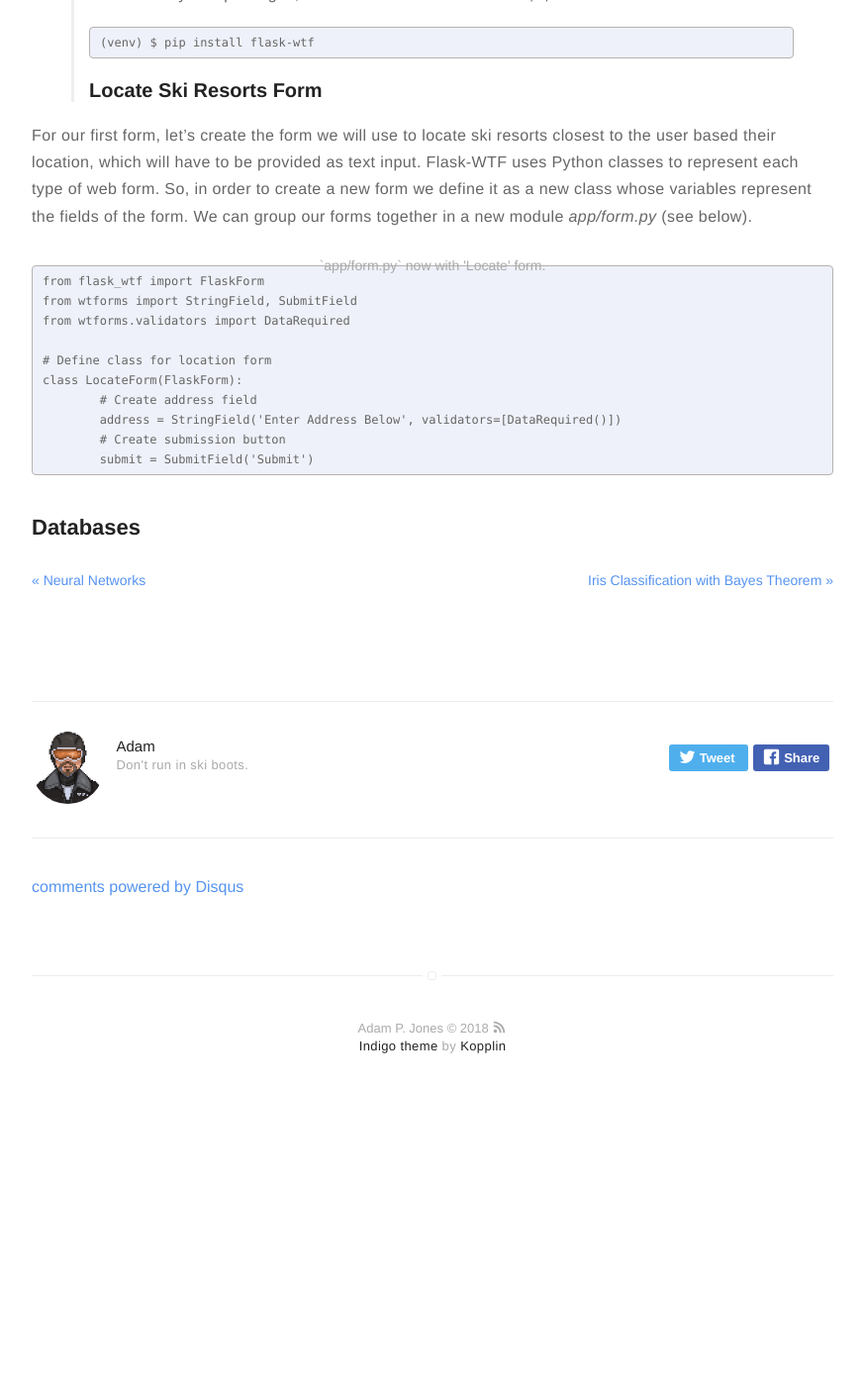
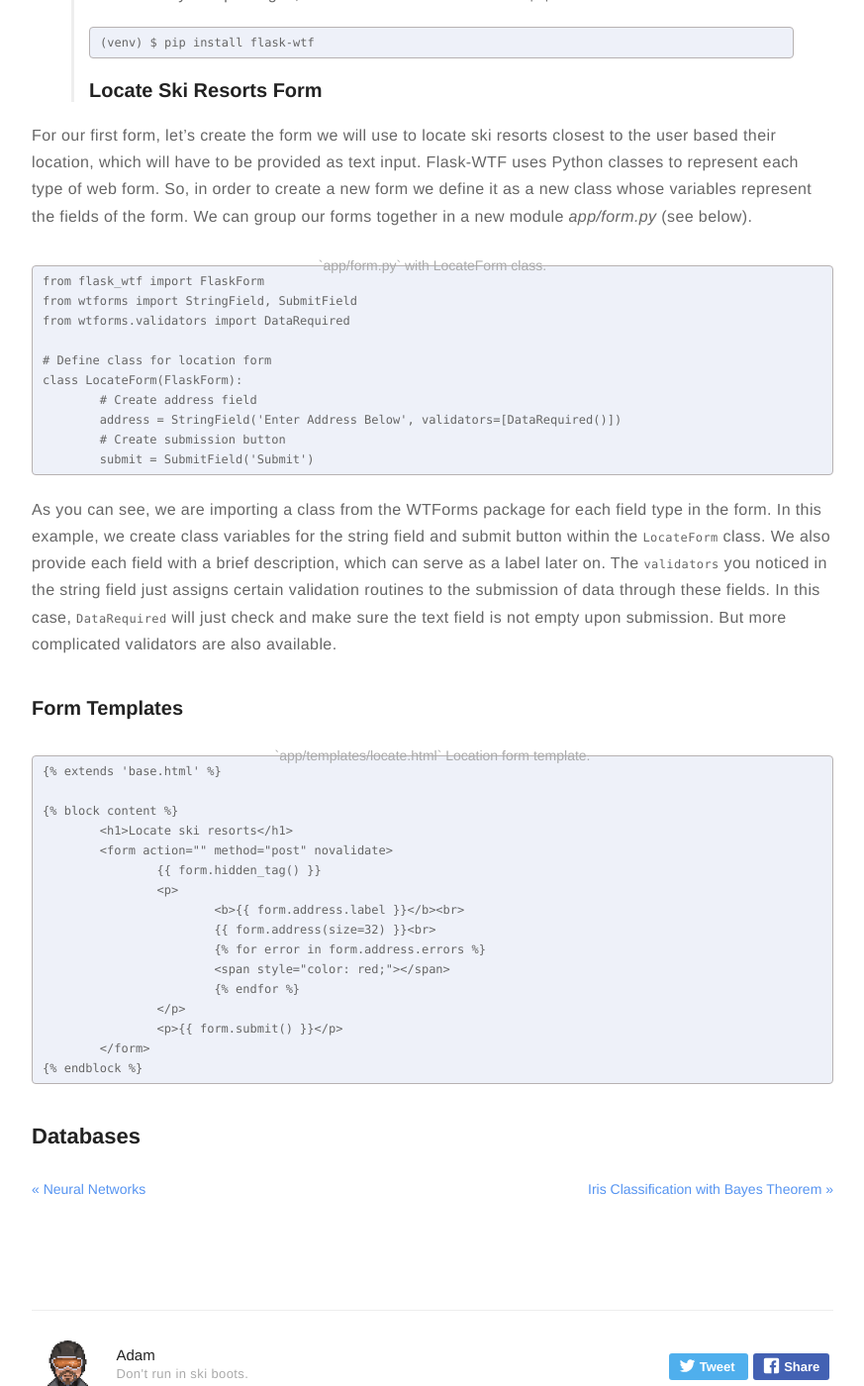
Before and after one commit to meccaLeccaHi/meccaLeccaHi.github.io, a Jekyll site: the page built from _posts/2018-11-08-web-apps-with-flask.md, in a window 1280 px wide and 1400 px high, scrolled down 5898 px. Shown: the whole window at 99% size, without its empty margins (203-1076 px from the left). Built offline with Jekyll 4.4.1, drawn with Linux system fonts in a browser that asks for light colours; comment, search, counter and statistics services are not loaded; before the commit the page ends 7026 px from its top, so only the background shows below that.

Commit message:
finishing post

````diff
--- a/_posts/2018-11-08-web-apps-with-flask.md
+++ b/_posts/2018-11-08-web-apps-with-flask.md
@@ -177,7 +177,7 @@ Fortunately, Flask has an extension to handle web forms: [Flask-WTF](http://pack
 ### Locate Ski Resorts Form
 
 For our first form, let's create the form we will use to locate ski resorts closest to the user based their location, which will have to be provided as text input.  Flask-WTF uses Python classes to represent each type of web form. So, in order to create a new form we define it as a new class whose variables represent the fields of the form. We can group our forms together in a new module *app/form.py* (see below).
-<figcaption>`app/form.py` now with 'Locate' form.</figcaption>
+<figcaption>`app/form.py` with LocateForm class.</figcaption>
 ```
 from flask_wtf import FlaskForm
 from wtforms import StringField, SubmitField
@@ -190,4 +190,28 @@ class LocateForm(FlaskForm):
 	# Create submission button
 	submit = SubmitField('Submit')
 ```
+As you can see, we are importing a class from the WTForms package for each field type in the form. In this example, we create class variables for the string field and submit button within the `LocateForm` class. We also provide each field with a brief description, which can serve as a label later on.
+The `validators` you noticed in the string field just assigns certain validation routines to the submission of data through these fields. In this case, `DataRequired` will just check and make sure the text field is not empty upon submission. But more complicated validators are also available.
+
+### Form Templates
+<figcaption>`app/templates/locate.html` Location form template.</figcaption>
+```
+{{ "{% extends 'base.html' " }}%}
+
+{{ "{% block content " }}%}
+	<h1>Locate ski resorts</h1>
+	<form action="" method="post" novalidate>
+		{{ "{{ form.hidden_tag() " }}}}
+		<p>
+			<b>{{ "{{ form.address.label " }}}}</b><br>
+			{{ "{{ form.address(size=32) " }}}}<br>
+			{{ "{% for error in form.address.errors " }}%}
+			<span style="color: red;">{{ error }}</span>
+			{{ "{% endfor " }}%}
+		</p>
+		<p>{{ "{{ form.submit() " }}}}</p>
+	</form>
+{{ "{% endblock " }}%}
+```
+
 ## Databases
````
